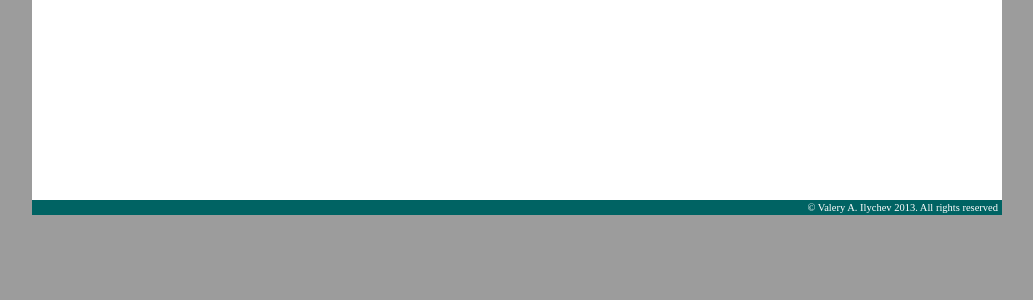
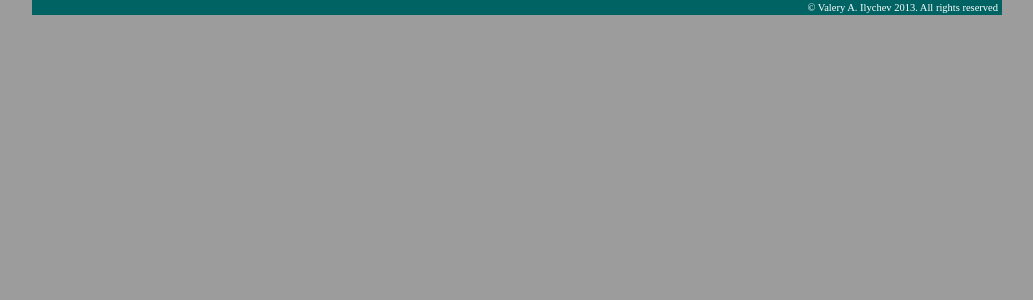
Before and after one commit to sarutobi/ChAos, a Django app: page / in a window 1280 px wide. Shown: the part 85-385 px from the top of the page, without its empty margins (123-1156 px from the left). Run offline with Django 3.2, Linux system fonts and the light colour scheme; style sheets or scripts are compiled from the project's sources; some libraries are stand-ins or nearby versions.

Commit message:
Removed grid fixed height

```diff
--- a/static/css/grid.less
+++ b/static/css/grid.less
@@ -4,5 +4,4 @@
     background-color: @white;
     width: 100%;
     margin: 0 auto;
-    height: 200px;
 }
```
